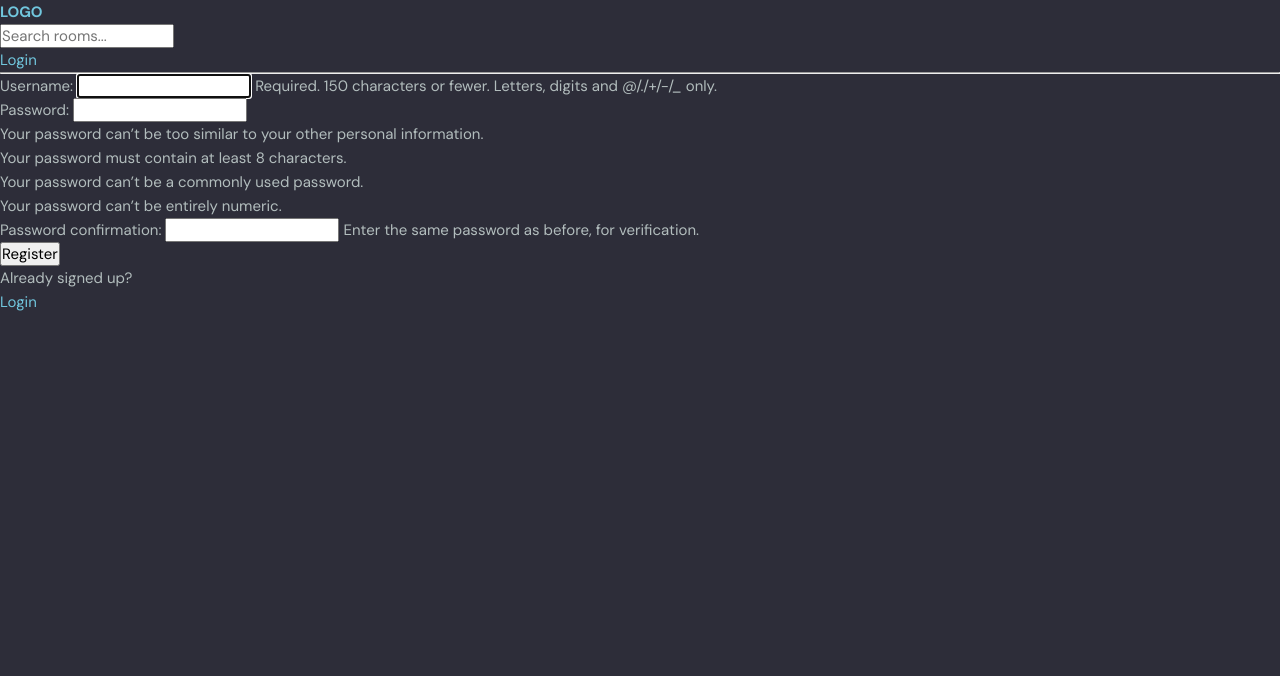
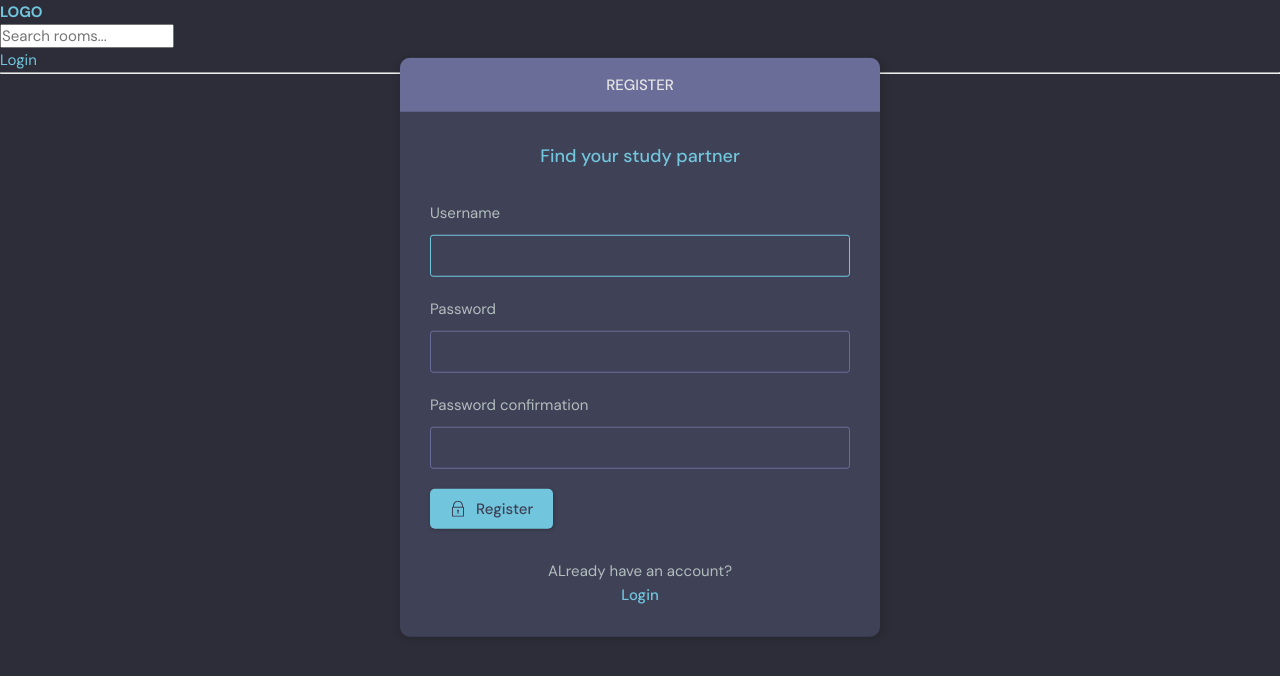
Before and after one commit to pere49/studybud_django_tutorial, a Django app: page /register/ in a window 1280 px wide. Shown: the part 76-752 px from the top of the page. Run offline with Django 5.2, Linux system fonts and the light colour scheme.

Commit message:
added theme to login/register page

```diff
--- a/base/templates/base/login_register.html
+++ b/base/templates/base/login_register.html
@@ -1,36 +1,110 @@
 {% extends 'main.html' %}
 
 {% block content %}
+  <main class="auth layout">
+    {% if page == 'login' %}
+    <div class="container">
+      <div class="layout__box">
+        <div class="layout__boxHeader">
+          <div class="layout__boxTitle">
+            <h3>Login</h3>
+          </div>
+        </div>
+        <div class="layout__body">
+          <h2 class="auth__tagline">Find your study partner</h2>
 
-{% if page == 'login' %}
-<div>
-    <form method="POST">
+          <form class="form" action="" method="POST">
             {% csrf_token %}
+            <div class="form__group form__group">
+              <label for="room_name">Username</label>
+              <input id="username" name="username" type="text" placeholder="e.g. dennis_ivy" />
+            </div>
+            <div class="form__group">
+              <label for="password">Password</label>
+              <input
+                id="password"
+                name="password"
+                type="password"
+                placeholder="&bull;&bull;&bull;&bull;&bull;&bull;&bull;&bull;"
+              />
+            </div>
 
-        <label for="">Username:</label>
-        <input type="text" name="username" placeholder="Enter Username">
+            <button class="btn btn--main" type="submit">
+              <svg
+                version="1.1"
+                xmlns="http://www.w3.org/2000/svg"
+                width="32"
+                height="32"
+                viewBox="0 0 32 32"
+              >
+                <title>lock</title>
+                <path
+                  d="M27 12h-1v-2c0-5.514-4.486-10-10-10s-10 4.486-10 10v2h-1c-0.553 0-1 0.447-1 1v18c0 0.553 0.447 1 1 1h22c0.553 0 1-0.447 1-1v-18c0-0.553-0.447-1-1-1zM8 10c0-4.411 3.589-8 8-8s8 3.589 8 8v2h-16v-2zM26 30h-20v-16h20v16z"
+                ></path>
+                <path
+                  d="M15 21.694v4.306h2v-4.306c0.587-0.348 1-0.961 1-1.694 0-1.105-0.895-2-2-2s-2 0.895-2 2c0 0.732 0.413 1.345 1 1.694z"
+                ></path>
+              </svg>
 
-        <label for="">Password:</label>
-        <input type="password" name="password" placeholder="Enter Password">
-
-        <input type="submit" value="Login">
+              Login
+            </button>
           </form>
 
+          <div class="auth__action">
             <p>Haven't signed up yet?</p>
-    <a href="{% url 'register' %}">Sign Up</a>
+            <a href="{% url 'register' %}" class="btn btn--link">Sign Up</a>
+          </div>
+        </div>
+      </div>
     </div>
     {% else %}
-<div>
-    <form method="POST">
+    <div class="container">
+      <div class="layout__box">
+        <div class="layout__boxHeader">
+          <div class="layout__boxTitle">
+            <h3>Register</h3>
+          </div>
+        </div>
+        <div class="layout__body">
+          <h2 class="auth__tagline">Find your study partner</h2>
+
+          <form class="form" action="" method="POST">
             {% csrf_token %}
+            {% for field in form %}
+            <div class="form__group form__group">
+              <label for="{{field.label}}">{{field.label}}</label>
+              {{field}}
+            </div>
+            {% endfor %}
 
-        {{form.as_p}}
+            <button class="btn btn--main" type="submit">
+              <svg
+                version="1.1"
+                xmlns="http://www.w3.org/2000/svg"
+                width="32"
+                height="32"
+                viewBox="0 0 32 32"
+              >
+                <title>lock</title>
+                <path
+                  d="M27 12h-1v-2c0-5.514-4.486-10-10-10s-10 4.486-10 10v2h-1c-0.553 0-1 0.447-1 1v18c0 0.553 0.447 1 1 1h22c0.553 0 1-0.447 1-1v-18c0-0.553-0.447-1-1-1zM8 10c0-4.411 3.589-8 8-8s8 3.589 8 8v2h-16v-2zM26 30h-20v-16h20v16z"
+                ></path>
+                <path
+                  d="M15 21.694v4.306h2v-4.306c0.587-0.348 1-0.961 1-1.694 0-1.105-0.895-2-2-2s-2 0.895-2 2c0 0.732 0.413 1.345 1 1.694z"
+                ></path>
+              </svg>
 
-        <input type="submit" value="Register">
+              Register
+            </button>
           </form>
 
-    <p>Already signed up?</p>
-    <a href="{% url 'login' %}">Login</a>
+          <div class="auth__action">
+            <p>ALready have an account?</p>
+            <a href="{% url 'login' %}" class="btn btn--link">Login</a>
+          </div>
+        </div>
+      </div>
     </div>
     {% endif %}
+  </main>
 {% endblock content %}
```
Also changed, not shown: base/templates/base/login_register_old.html (added, +36 -0 lines). Lines whose indentation alone changed are shown as unchanged.
